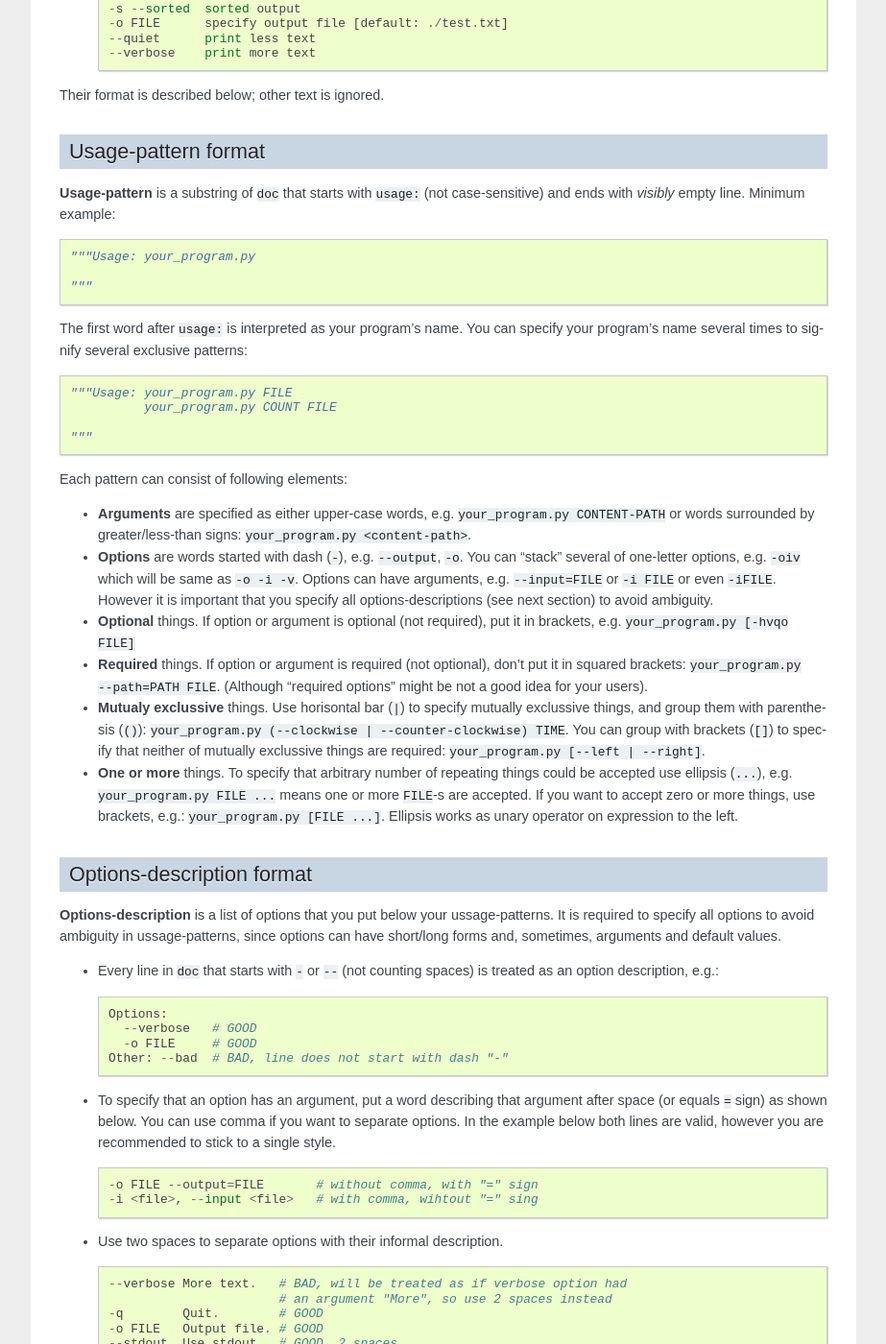
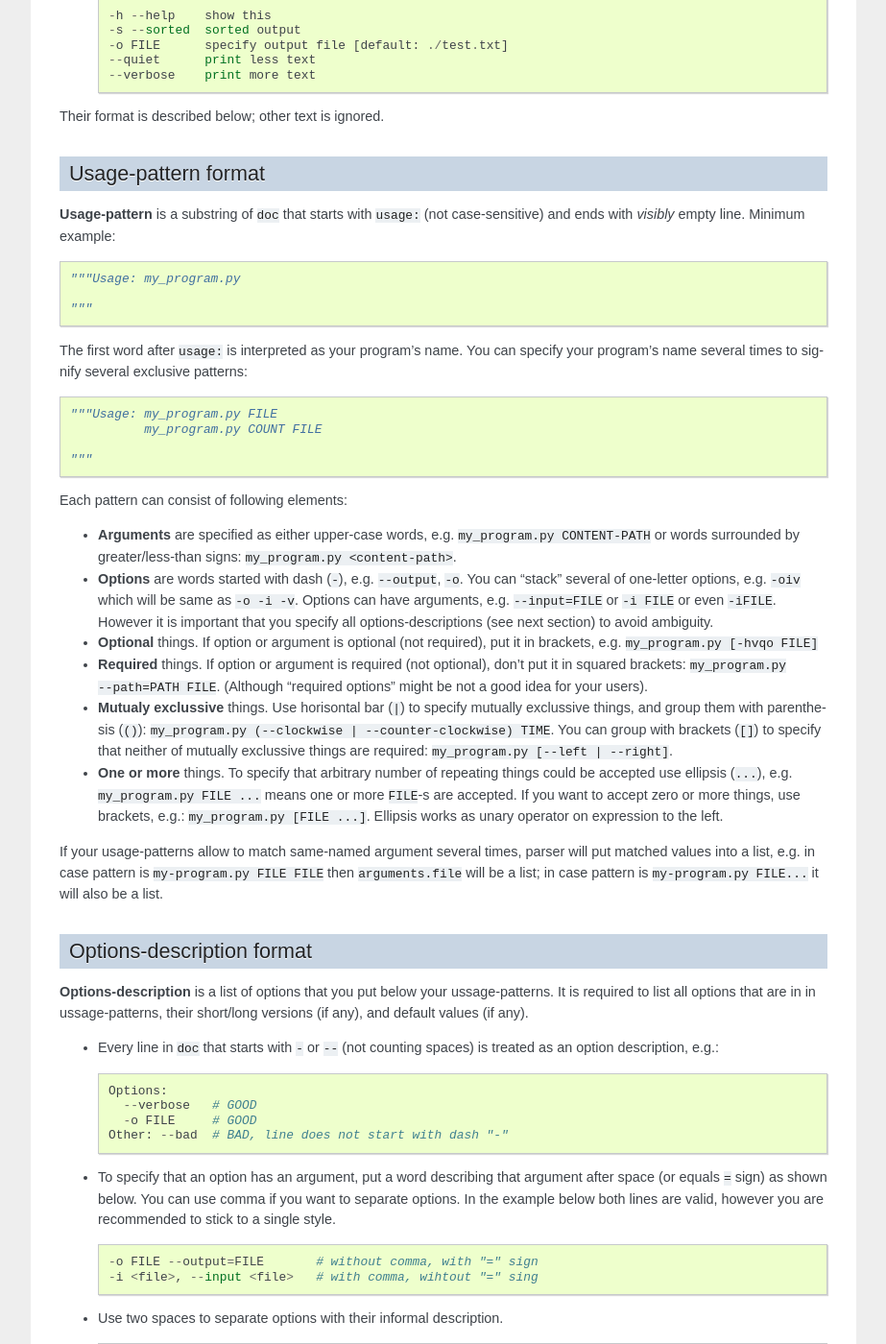
Before and after one commit to docopt/docopt, a Sphinx documentation site: the page built from docs/index.rst, in a window 1280 px wide and 1400 px high, scrolled down 3307 px. Shown: the whole window at 96% size, without its empty margins (198-1121 px from the left). Built offline with Sphinx 7.4.7, drawn with Linux system fonts in a browser that asks for light colours; some of the changed text lies outside the part shown.

Commit message:
Minor random improvements to 0.2 docs.

```diff
--- a/docs/index.rst
+++ b/docs/index.rst
@@ -102,10 +102,11 @@ like *that*::
         options, arguments = docopt(__doc__)  # parse arguments based on docstring above
 
 Almost magic! The option parser is generated based on docstring above, that you
-pass to ``docopt`` function.  ``docopt`` parses the usage-message and
-ensures that program invocation matches it; it parses both options and
-arguments based on that. The basic idea is that *a good usage-message
-has all necessary information in it to make a parser*.
+pass to ``docopt`` function.  ``docopt`` parses the usage-pattern
+(``"Usage: ..."``) and options-description (lines starting with dash ``-``) and
+ensures that program invocation matches the ussage-pattern; it parses both
+options and arguments based on that. The basic idea is that
+*a good usage-message has all necessary information in it to make a parser*.
 
 Using ``docopt`` you stay DRY and follow
 `pep257 <http://www.python.org/dev/peps/pep-0257/>`_ at the same time:
@@ -117,7 +118,7 @@ Using ``docopt`` you stay DRY and follow
 Installation
 ===============================================================================
 
-Use `pip <http://pin-installer.org>`_ or easy_install::
+Use `pip <http://pip-installer.org>`_ or easy_install::
 
     pip install docopt
 
@@ -143,7 +144,7 @@ API
   docstring are given in next sections.
   Here is a quick example of such a string::
 
-    """Usage: your_program.py [-hso FILE] [--quiet | --verbose] [INPUT ...]
+    """Usage: my_program.py [-hso FILE] [--quiet | --verbose] [INPUT ...]
 
     -h --help    show this
     -s --sorted  sorted output
@@ -205,7 +206,7 @@ Usage-message consists of 2 parts:
 
 - Usage-pattern, e.g.::
 
-    Usage: your_program.py [-hso FILE] [--quiet | --verbose] [INPUT ...]
+    Usage: my_program.py [-hso FILE] [--quiet | --verbose] [INPUT ...]
 
 - Option-description, e.g.::
 
@@ -224,7 +225,7 @@ Usage-pattern format
 ``usage:`` (not case-sensitive) and ends with *visibly* empty line.
 Minimum example::
 
-    """Usage: your_program.py
+    """Usage: my_program.py
 
     """
 
@@ -232,47 +233,52 @@ The first word after ``usage:`` is interpreted as your program's name.
 You can specify your program's name several times to signify several
 exclusive patterns::
 
-    """Usage: your_program.py FILE
-              your_program.py COUNT FILE
+    """Usage: my_program.py FILE
+              my_program.py COUNT FILE
 
     """
 
 Each pattern can consist of following elements:
 
 - **Arguments** are specified as either upper-case words, e.g.
-  ``your_program.py CONTENT-PATH``
+  ``my_program.py CONTENT-PATH``
   or words surrounded by greater/less-than signs:
-  ``your_program.py <content-path>``.
+  ``my_program.py <content-path>``.
 - **Options** are words started with dash (``-``), e.g. ``--output``, ``-o``.
   You can "stack" several of one-letter options, e.g. ``-oiv`` which will
   be same as ``-o -i -v``. Options can have arguments, e.g. ``--input=FILE`` or
   ``-i FILE`` or even ``-iFILE``. However it is important that you specify
   all options-descriptions (see next section) to avoid ambiguity.
 - **Optional** things. If option or argument is optional (not required),
-  put it in brackets, e.g. ``your_program.py [-hvqo FILE]``
+  put it in brackets, e.g. ``my_program.py [-hvqo FILE]``
 - **Required** things. If option or argument is required (not optional),
-  don't put it in squared brackets: ``your_program.py --path=PATH FILE``.
+  don't put it in squared brackets: ``my_program.py --path=PATH FILE``.
   (Although "required options" might be not a good idea for your users).
 - **Mutualy exclussive** things. Use horisontal bar (``|``) to specify
   mutually exclussive things, and group them with parenthesis (``()``):
-  ``your_program.py (--clockwise | --counter-clockwise) TIME``. You can
+  ``my_program.py (--clockwise | --counter-clockwise) TIME``. You can
   group with brackets (``[]``) to specify that neither of mutually exclussive
-  things are required: ``your_program.py [--left | --right]``.
+  things are required: ``my_program.py [--left | --right]``.
 - **One or more** things. To specify that arbitrary number of repeating
   things could be accepted use ellipsis (``...``), e.g.
-  ``your_program.py FILE ...`` means one or more ``FILE``-s are accepted.
+  ``my_program.py FILE ...`` means one or more ``FILE``-s are accepted.
   If you want to accept zero or more things, use brackets, e.g.:
-  ``your_program.py [FILE ...]``. Ellipsis works as unary operator on
+  ``my_program.py [FILE ...]``. Ellipsis works as unary operator on
   expression to the left.
+
+If your usage-patterns allow to match same-named argument several times,
+parser will put matched values into a list, e.g. in case pattern is
+``my-program.py FILE FILE`` then ``arguments.file`` will be a list; in case
+pattern is ``my-program.py FILE...`` it will also be a list.
 
 
 Options-description format
 -------------------------------------------------------------------------------
 
 **Options-description** is a list of options that you put below your
-ussage-patterns.  It is required to specify all options to avoid ambiguity
-in ussage-patterns, since options can have short/long forms and, sometimes,
-arguments and default values.
+ussage-patterns.  It is required to list all options that are in
+in ussage-patterns, their short/long versions (if any), and default values
+(if any).
 
 - Every line in ``doc`` that starts with ``-`` or ``--`` (not counting spaces)
   is treated as an option description, e.g.::
@@ -299,7 +305,7 @@ arguments and default values.
     --stdout  Use stdout.  # GOOD, 2 spaces
 
 - If you want to set a default value for an option with an argument, put it
-  into the option description, in form ``[default: <your-default-value>]``.
+  into the option description, in form ``[default: <my-default-value>]``.
   ::
 
     --coefficient=K  The K coefficient [default: 2.95]
```
Also changed, not shown: other parts of docs/index.rst (+1 -1 lines).
